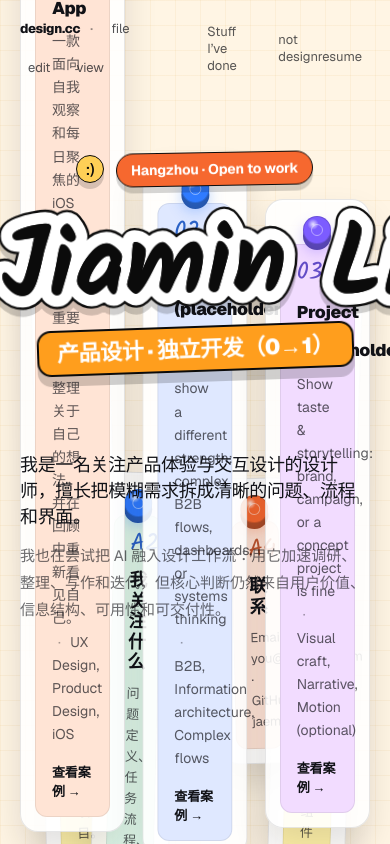
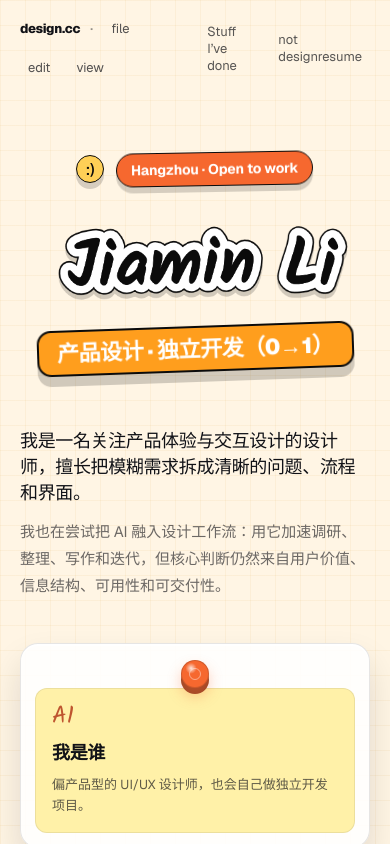
Before and after one commit to jaemin17/jaemin-portfolio, a Next.js app: page / in a window 390 px wide. Shown: the top 844 px of the page. Built offline with nearby package versions, Linux system fonts and the light colour scheme.

Commit message:
Make homepage wall responsive

```diff
--- a/src/app/page.module.css
+++ b/src/app/page.module.css
@@ -19,7 +19,7 @@
 
 .wall {
   position: relative;
-  min-height: calc(100svh - 118px);
+  min-height: max(980px, calc(100svh - 118px));
   padding: 18px 0 28px;
 }
 
@@ -308,7 +308,7 @@
 }
 
 .infoItem:nth-child(1) {
-  top: 124px;
+  top: 96px;
   left: 18px;
 }
 
@@ -317,14 +317,14 @@
   --note-accent: #dff7e8;
   --pin-color: #2f7bff;
   top: 342px;
-  left: 72px;
+  left: 0;
 }
 
 .infoItem:nth-child(3) {
   --note-rotation: 1.8deg;
   --note-accent: #fff1a8;
   --pin-color: #7c5cff;
-  top: 124px;
+  top: 96px;
   right: 18px;
 }
 
@@ -333,7 +333,7 @@
   --note-accent: #ffe4d5;
   --pin-color: #f6682f;
   top: 348px;
-  right: 74px;
+  right: 0;
 }
 
 .infoNote {
@@ -363,23 +363,105 @@
   font-size: 13px;
 }
 
+@media (max-width: 1100px) {
+  .wall {
+    min-height: 1120px;
+  }
+
+  .hero {
+    max-width: 760px;
+  }
+
+  .workItem {
+    width: min(30vw, 286px);
+  }
+
+  .infoItem {
+    width: min(22vw, 206px);
+  }
+}
+
 @media (max-width: 920px) {
+  .main {
+    max-width: 760px;
+    padding-bottom: 70px;
+  }
+
+  .wall {
+    min-height: 0;
+    padding-bottom: 0;
+  }
+
+  .hero {
+    padding-bottom: 34px;
+  }
+
+  .infoNotes {
+    display: grid;
+    grid-template-columns: repeat(2, minmax(0, 1fr));
+    gap: 16px;
+    margin-top: 10px;
+  }
+
+  .infoItem,
+  .infoItem:nth-child(1),
+  .infoItem:nth-child(2),
+  .infoItem:nth-child(3),
+  .infoItem:nth-child(4) {
+    position: relative;
+    inset: auto;
+    width: auto;
+  }
+
   .workList {
+    margin-top: 24px;
+    display: grid;
     grid-template-columns: repeat(2, minmax(0, 1fr));
+    gap: 20px;
+    align-items: start;
+  }
+
+  .workItem,
+  .workItem:nth-child(1),
+  .workItem:nth-child(2),
+  .workItem:nth-child(3) {
+    position: relative;
+    inset: auto;
+    width: auto;
+  }
+
+  .workItem:nth-child(2) {
+    transform: translateY(var(--note-offset)) rotate(var(--note-rotation));
   }
 }
 
 @media (max-width: 560px) {
+  .main {
+    padding: 34px 20px 70px;
+  }
+
+  .subtitle {
+    margin-top: 56px;
+  }
+
+  .infoNotes,
   .workList {
     grid-template-columns: 1fr;
     gap: 16px;
   }
 
+  .infoItem,
+  .infoItem:nth-child(1),
+  .infoItem:nth-child(2),
+  .infoItem:nth-child(3),
+  .infoItem:nth-child(4),
   .workItem,
+  .workItem:nth-child(1),
   .workItem:nth-child(2),
   .workItem:nth-child(3) {
     --note-rotation: 0deg;
     --note-offset: 0;
+    transform: none;
   }
 
   .workLink {
@@ -391,4 +473,13 @@
     min-height: 0;
     padding: 16px;
   }
+
+  .infoItem {
+    padding: 44px 14px 14px;
+  }
+
+  .infoNote {
+    min-height: 0;
+    padding: 16px;
+  }
 }
--- a/src/components/StickerTitle.module.css
+++ b/src/components/StickerTitle.module.css
@@ -49,7 +49,6 @@
 
 @media (max-width: 520px) {
   .inner {
-    --title-scale: min(1, calc((100vw - 40px) / var(--title-width)));
-    transform: scale(var(--title-scale));
+    transform: scale(0.66);
   }
 }
```
